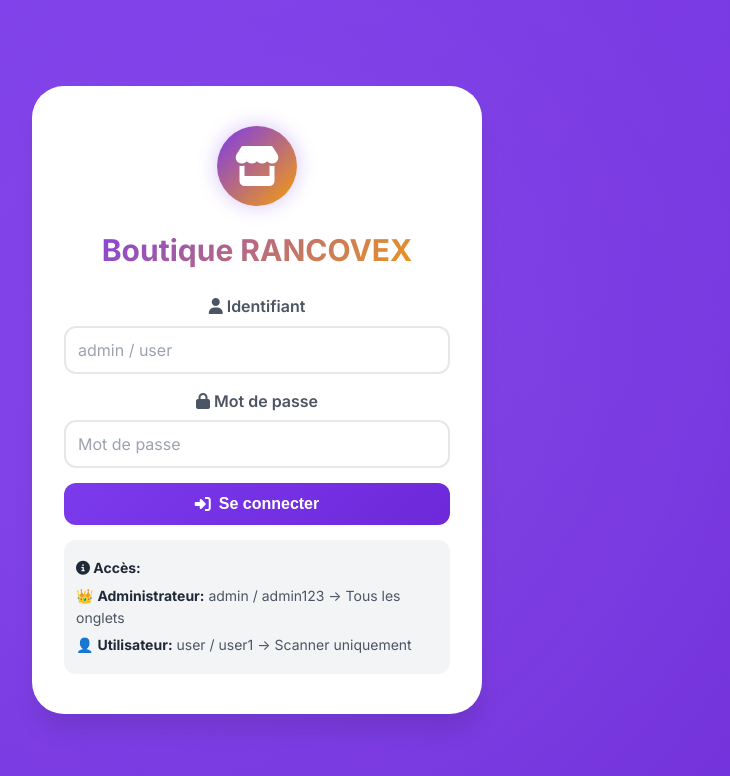
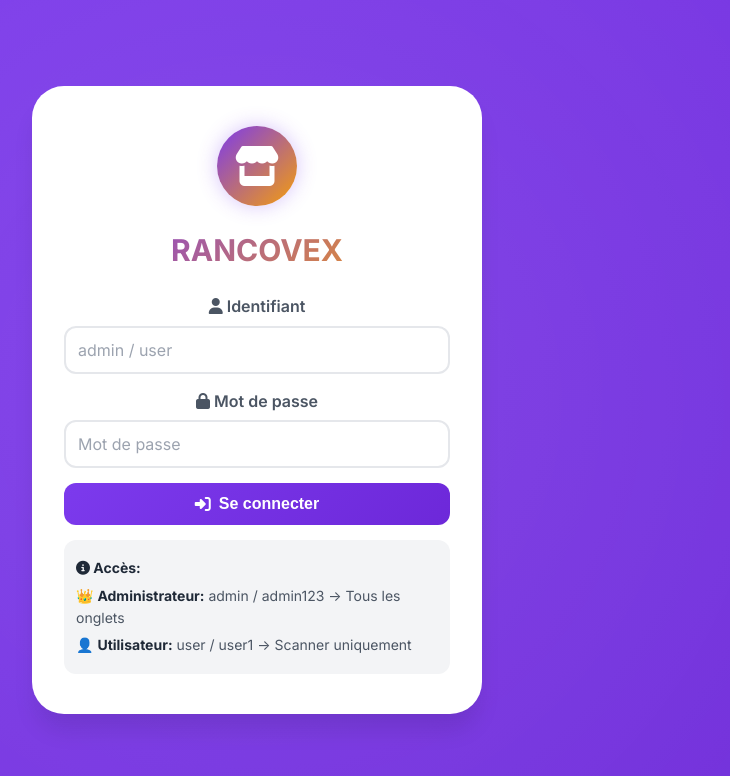
Before and after one commit to jeanskodoc/BOUTIQUE-Bea-Store, a plain HTML site: page B.html in a window 1280 px wide. Shown: the whole page, without its empty margins (383-1113 px from the left). Drawn offline with nearby package versions, Linux system fonts and the light colour scheme.

Commit message:
Update B.html

```diff
--- a/B.html
+++ b/B.html
@@ -5,7 +5,7 @@
     <meta name="viewport" content="width=device-width, initial-scale=1.0, maximum-scale=1.0, user-scalable=yes, viewport-fit=cover">
     <meta name="description" content="Boutique KOLA - Système intégré de gestion des ventes, commandes et inventaire">
     <meta name="theme-color" content="#7C3AED">
-    <title>Boutique RANCOVEX - Système Intégré</title>
+    <title>RANCOVEX - Système Intégré</title>
     <script src="https://cdn.jsdelivr.net/npm/jsqr@1.4.0/dist/jsQR.min.js"></script>
     <script src="https://cdn.jsdelivr.net/npm/qrcode@1.5.1/build/qrcode.min.js"></script>
     <script src="https://cdn.jsdelivr.net/npm/chart.js"></script>
@@ -191,7 +191,7 @@
     <div class="auth-container" id="auth-container">
         <div class="auth-box">
             <div class="auth-logo"><i class="fas fa-store"></i></div>
-            <h2 class="auth-title">Boutique RANCOVEX</h2>
+            <h2 class="auth-title">RANCOVEX</h2>
             <form id="login-form">
                 <div class="form-group"><label><i class="fas fa-user"></i> Identifiant</label><input type="text" id="username" placeholder="admin / user" required autocomplete="username"></div>
                 <div class="form-group"><label><i class="fas fa-lock"></i> Mot de passe</label><input type="password" id="password" placeholder="Mot de passe" required autocomplete="current-password"></div>
```
